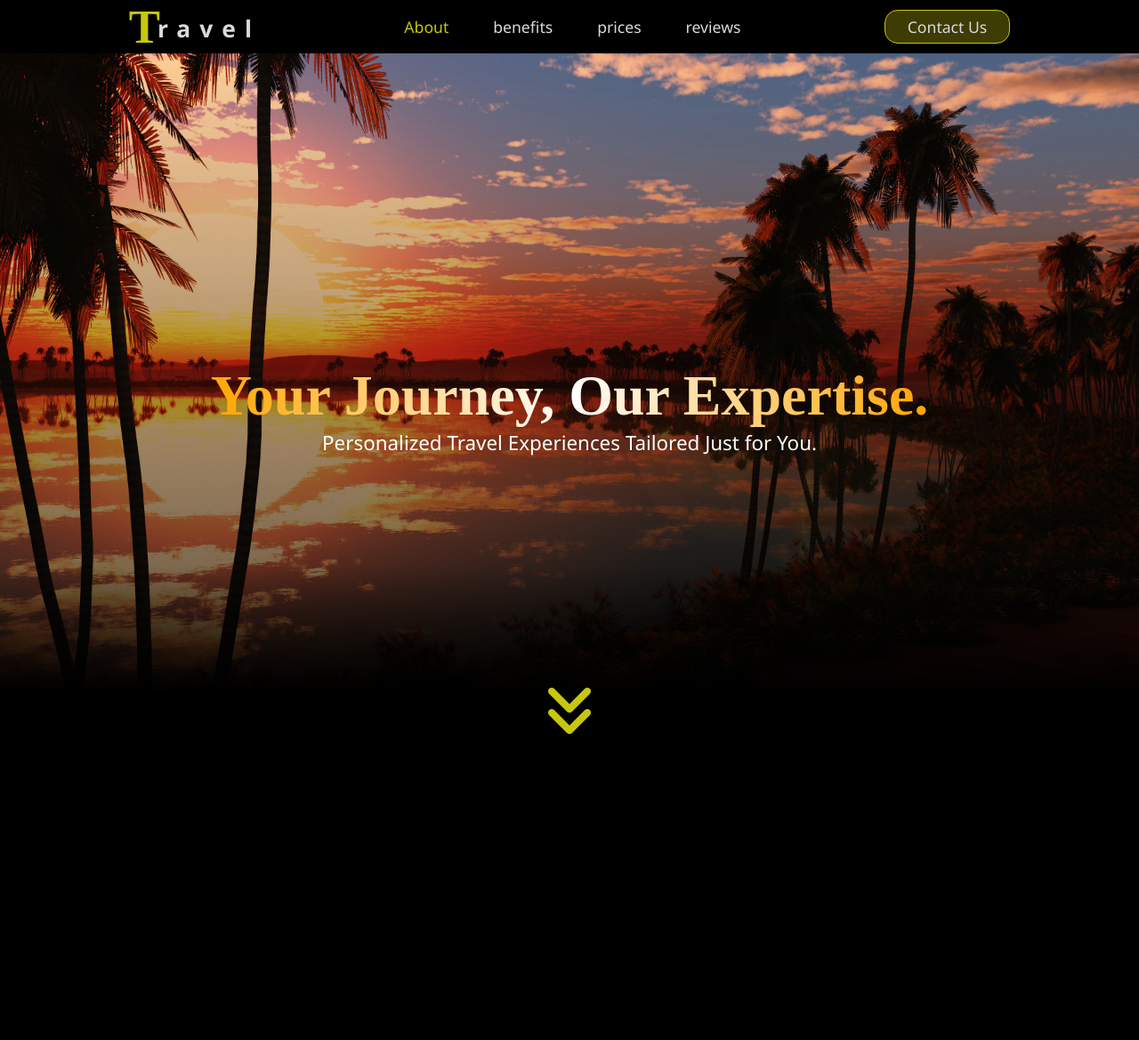
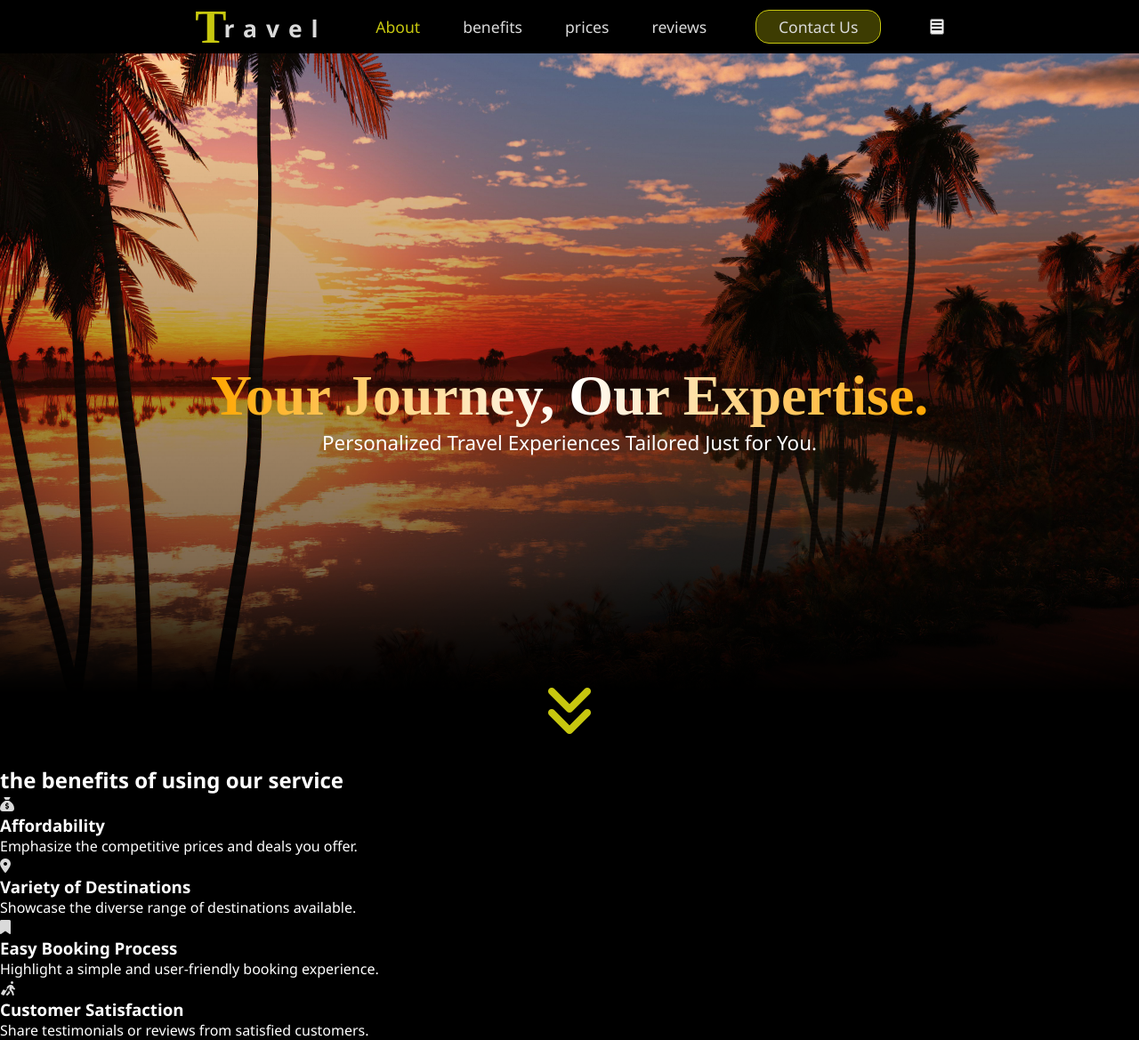
Before and after one commit to Saad-Kibal/Travel2.0, a plain HTML site: page index.html in a window 1280 px wide. Shown: the whole page at 89% size. Before the commit the page ends 860 px from the top, so only its background shows below. Drawn offline with Linux system fonts and the light colour scheme; a web font is replaced by a local one.

```diff
--- a/index.html
+++ b/index.html
@@ -10,7 +10,8 @@
     <link href="https://fonts.googleapis.com/css2?family=Mogra&display=swap" rel="stylesheet">
 </head>
 <body>
-    <header class="container header flex">
+    <header class="header">
+        <div class="header-container container">
             <a class="logo" href="#">Travel</a>
             <nav class="navbar">
                 <ul class="flex navbar-list">
@@ -21,8 +22,10 @@
                 </ul>
             </nav>
             <a class="CUS" href="#">Contact Us</a>
-        <i class="fas fa-bars"></i>
+            <button class="fas fa-bars sidebar-icon" type="button"></button>
+        </div>
     </header>
+    </div>
     <main>
         <section id="hero" class="hero flex">
             <div class="hero-text">
@@ -32,6 +35,27 @@
             <img src="./hero hackground.jpg" alt="hero-background">
             <a href="#" class="fa-solid fa-angles-down arrow"></a>
         </section>
+        <section id="benefits" class="benefits flex"></section>
+            <h2>the benefits of using our service</h2>
+            <div class="benefits-list">
+                <div class="feature">
+                    <i class="fa-solid fa-sack-dollar"></i>
+                    <div><h3>Affordability</h3> <p>Emphasize the competitive prices and deals you offer.</p></div>
+                </div>
+                <div class="feature">
+                    <i class="fa-solid fa-location-dot"></i>
+                    <div><h3>Variety of Destinations</h3> <p>Showcase the diverse range of destinations available.</p></div>
+                </div>
+                <div class="feature">
+                    <i class="fa-solid fa-bookmark"></i>
+                    <div><h3>Easy Booking Process</h3> <p>Highlight a simple and user-friendly booking experience.</p></div>
+                </div>
+                <div class="feature">
+                    <i class="fa-solid fa-person-walking-luggage"></i>
+                    <div><h3>Customer Satisfaction</h3>  <p>Share testimonials or reviews from satisfied customers.</p></div>
+                </div>
+            </div>
+        </section>
     </main>
 
 </body>
--- a/styles.css
+++ b/styles.css
@@ -35,8 +35,9 @@ i {
 
 
 .container {
-    max-width: 100vw;
-    padding-inline: 4rem;
+    max-width: 70vw;
+    padding-inline: auto;
+    margin-inline: auto;
 }
 
 .flex {
@@ -45,11 +46,15 @@ i {
 
 /*header section*/
 
-.header {
+.header-container {
+    display: flex;
     justify-content: space-around;
     align-items: center;
     background-color: rgb(0, 0, 0);
     font-size: var(--p_size);
+    position: sticky;
+    top: 0;
+    z-index: 100;
 }
 
 .logo {
@@ -67,7 +72,7 @@ i {
 }
 
 .navbar-list {
-    gap: 50px;
+    gap: 3rem;
 }
 
 .active {
@@ -91,7 +96,7 @@ i {
     box-shadow: 1px 1px 1px 1px rgb(255, 255, 255) , -1px -1px 1px 1px rgb(255, 255, 255)  ;
 }
 
-.header i {
+.sidebar-icon {
     display: none;
 }
 
@@ -150,3 +155,5 @@ i {
     width: 100%;
     height: 90vh;
 }
+
+/*features section*/
```
Lines whose indentation alone changed are shown as unchanged.
